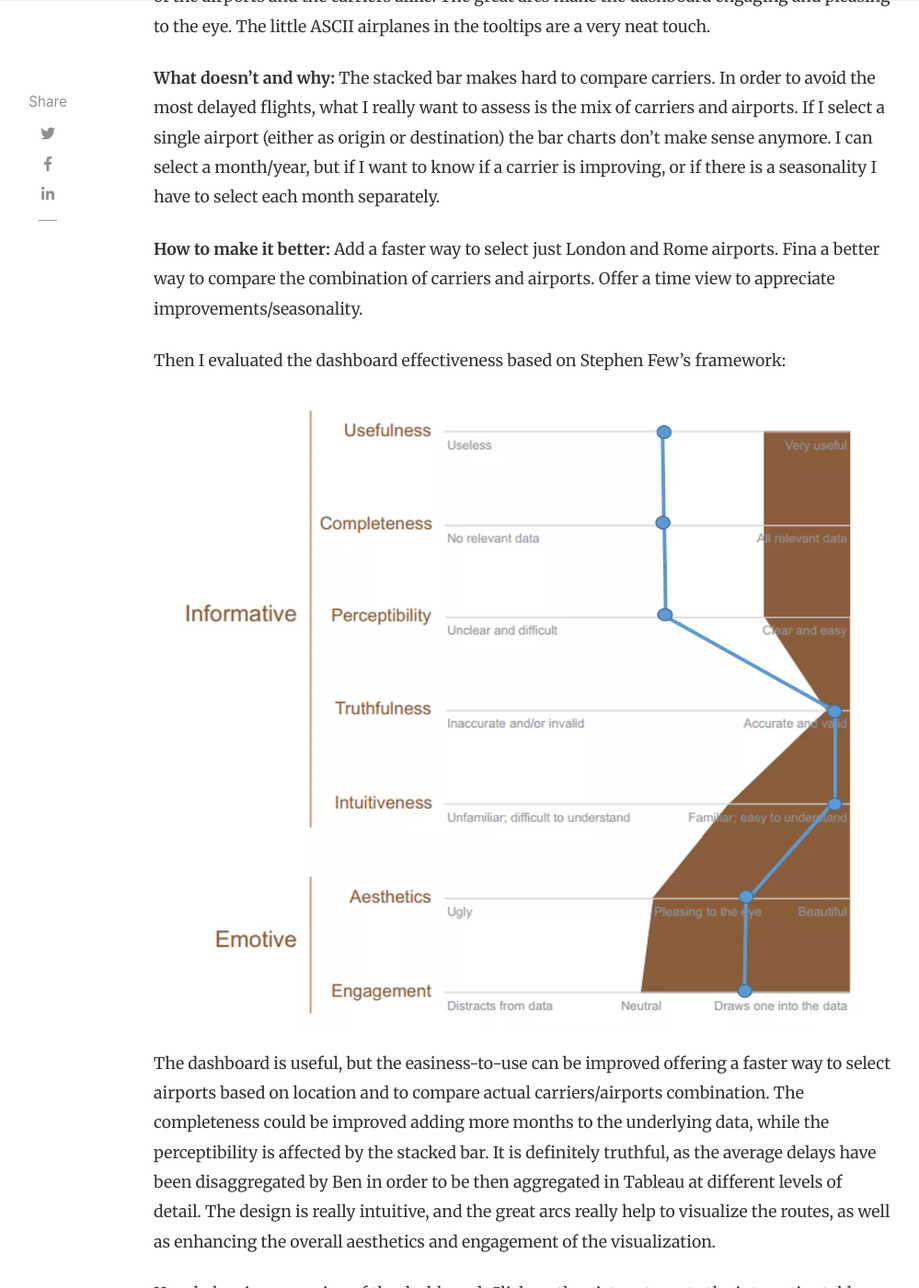
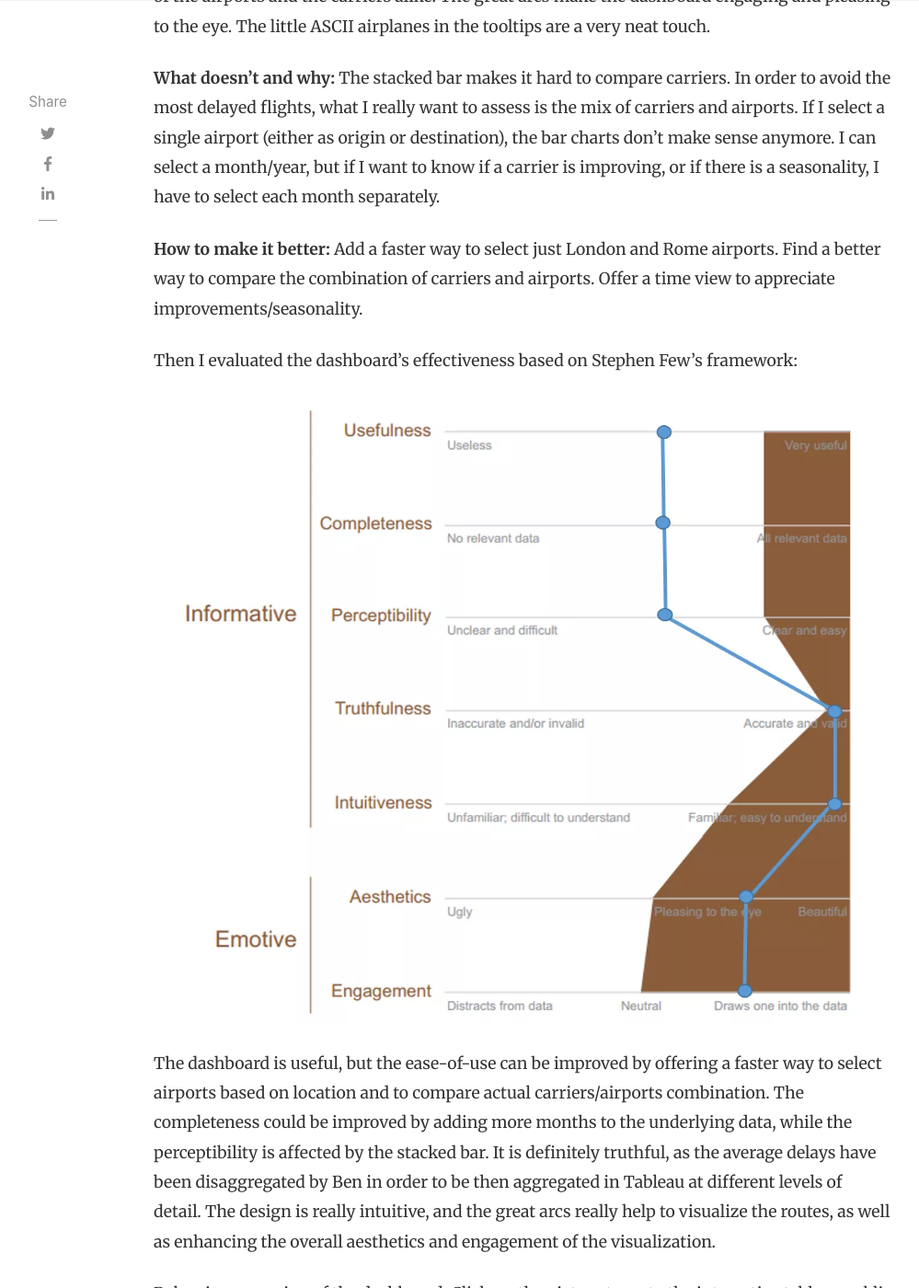
Before and after one commit to Nicco-Cirone/blog, a Jekyll site: the page built from _posts/2017-03-09-delay-finder-my-makeovermonday-of-a-viz-by-ben-moss.md, in a window 1280 px wide and 1400 px high, scrolled down 3078 px. Shown: the whole window at 92% size, without its empty margins (118-1117 px from the left). Built offline with Jekyll 4.4.1, drawn with Linux system fonts in a browser that asks for light colours; nearby versions of some CDN libraries; comment, search, counter and statistics services are not loaded; some of the changed text lies outside the part shown.

Commit message:
Update 2017-03-09-delay-finder-my-makeovermonday-of-a-viz-by-ben-moss.md

```diff
--- a/_posts/2017-03-09-delay-finder-my-makeovermonday-of-a-viz-by-ben-moss.md
+++ b/_posts/2017-03-09-delay-finder-my-makeovermonday-of-a-viz-by-ben-moss.md
@@ -11,38 +11,39 @@
 
 When criticizing a visualization, there are both technical and ethical rules to be followed, and I think most of them can be found in two main sources:
 
-1. The #MakeoverMonday project, that every week picks a data visualization to improve, asking participants to stick to the original data, and constrain their time to a hour (to seek simplicity);
+1. The #MakeoverMonday project, which every week picks a data visualization to improve, asking participants to stick to the original data, and constrain their time to an hour (to seek simplicity);
 
-2. A framework recently published by Stephen Few, where he purposed a structured way to assess the quality of a data visualization.
+2. A framework recently published by Stephen Few, which proposes a structured way to assess the quality of a data visualization.
 
-Some week ago, my good friend, colleague and great data wrangler Ben Moss published a new viz about flight delays.
+Some week ago, my good friend, colleague, and great data wrangler Ben Moss published a new viz about flight delays.
 
 As an Italian expat in London, I can easily qualify as an interested audience, and I definitely had questions to ask the dashboard.
 
 ![Capture]({{ site.baseurl }}/assets/uploads/capture.webp)
 
-Here's Ben'dashboard:
+Here's Ben's dashboard:
 
 [![dashie]({{ site.baseurl }}/assets/uploads/dashie.webp)](https://public.tableau.com/profile/ben.moss3243#!/vizhome/DelayFinder/DelayFinder) [Click to go to the interactive dashboard](https://public.tableau.com/profile/ben.moss3243#!/vizhome/DelayFinder/DelayFinder)
 
 This peculiar cocktail of interest, good data, and friendship made me willing to apply to Ben's dashboard the rules of both the MakeoverMonday project and the framework outlined by Stephen Few.
 
-First, I downloaded Ben's workbook from Tableau Public. I constrained myself to the fields I found and to a hour time. Then I started asking myself the MakeoverMonday questions:
+First, I downloaded Ben's workbook from Tableau Public. I constrained myself to the fields I found and to an hour time. Then I started asking myself the MakeoverMonday questions:
 
 **What works:**The data itself works very well for the story. The parameters let me focus on the routes I am more interested in (London-Rome in my case). The dashboard assesses the delays of the airports and the carriers alike. The great arcs make the dashboard engaging and pleasing to the eye. The little ASCII airplanes in the tooltips are a very neat touch.
 
-**What doesn't and why:** The stacked bar makes hard to compare carriers. In order to avoid the most delayed flights, what I really want to assess is the mix of carriers and airports. If I select a single airport (either as origin or destination) the bar charts don't make sense anymore. I can select a month/year, but if I want to know if a carrier is improving, or if there is a seasonality I have to select each month separately.
+**What doesn't and why:** The stacked bar makes it hard to compare carriers. In order to avoid the most delayed flights, what I really want to assess is the mix of carriers and airports. If I select a single airport (either as origin or destination), the bar charts don't make sense anymore. I can select a month/year, but if I want to know if a carrier is improving, or if there is a seasonality, I have to select each month separately.
 
-**How to make it better:** Add a faster way to select just London and Rome airports. Fina a better way to compare the combination of carriers and airports. Offer a time view to appreciate improvements/seasonality.
+**How to make it better:** Add a faster way to select just London and Rome airports. Find a better way to compare the combination of carriers and airports. Offer a time view to appreciate improvements/seasonality.
 
-Then I evaluated the dashboard effectiveness based on Stephen Few's framework:
+Then I evaluated the dashboard's effectiveness based on Stephen Few's framework:
 
 ![Ben MM]({{ site.baseurl }}/assets/uploads/ben-mm.webp)
 
-The dashboard is useful, but the easiness-to-use can be improved offering a faster way to select airports based on location and to compare actual carriers/airports combination. The completeness could be improved adding more months to the underlying data, while the perceptibility is affected by the stacked bar. It is definitely truthful, as the average delays have been disaggregated by Ben in order to be then aggregated in Tableau at different levels of detail. The design is really intuitive, and the great arcs really help to visualize the routes, as well as enhancing the overall aesthetics and engagement of the visualization.
+The dashboard is useful, but the ease-of-use can be improved by offering a faster way to select airports based on location and to compare actual carriers/airports combination. The completeness could be improved by adding more months to the underlying data, while the perceptibility is affected by the stacked bar. It is definitely truthful, as the average delays have been disaggregated by Ben in order to be then aggregated in Tableau at different levels of detail. The design is really intuitive, and the great arcs really help to visualize the routes, as well as enhancing the overall aesthetics and engagement of the visualization.
 
-Here below is my version of the dashboard. Click on the picture to go to the interactive tableau public viz.
+Below is my version of the dashboard. Click on the picture to go to the interactive tableau public viz.
 
-[caption id="attachment\_2132" align="alignnone" width="984"][![Delay Finder Makeover]({{ site.baseurl }}/assets/uploads/delay-finder-makeover.webp)](https://public.tableau.com/views/DelayFinder-AMakeOverofadashboardbyBenMoss/DelayFinderMakeover?:embed=y&:display_count=yes) [Click to go to the interactive dashboard](https://public.tableau.com/views/DelayFinder-AMakeOverofadashboardbyBenMoss/DelayFinderMakeover?:embed=y&:display_count=yes)[/caption]
+[![Delay Finder Makeover]({{ site.baseurl }}/assets/uploads/delay-finder-makeover.webp)](https://public.tableau.com/views/DelayFinder-AMakeOverofadashboardbyBenMoss/DelayFinderMakeover?:embed=y&:display_count=yes)
+[Click to go to the interactive dashboard](https://public.tableau.com/views/DelayFinder-AMakeOverofadashboardbyBenMoss/DelayFinderMakeover?:embed=y&:display_count=yes)
 
-I am really grateful to Ben for letting me experiment #DataViz critics on its work, and I hope he will eventually pay back criticizing one of my visualizations.
+I am really grateful to Ben for letting me experiment with #DataViz critics on his work, and I hope he will eventually pay back by criticizing one of my visualizations.
```
